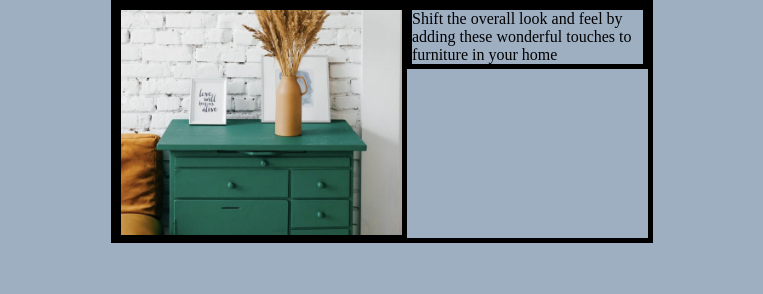
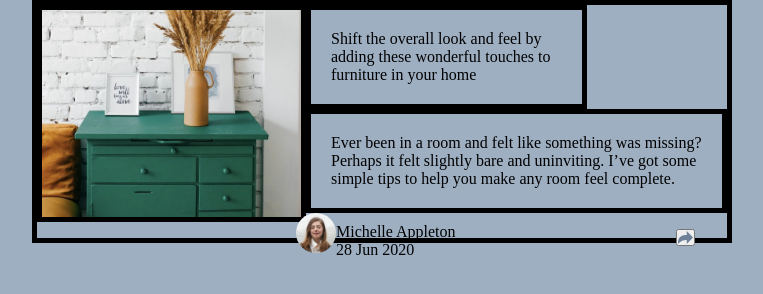
Before and after one commit to FrancisoRocha/article-preview-component, a plain HTML site: page index.html in a window 1280 px wide. Shown: the whole page, without its empty margins (258-1021 px from the left). Drawn offline with Linux system fonts and the light colour scheme.

Commit message:
second commit

```diff
--- a/index.html
+++ b/index.html
@@ -27,6 +27,18 @@
         Shift the overall look and feel by adding these wonderful
         touches to furniture in your home
       </p>
+
+      <p class="text-2">
+        Ever been in a room and felt like something was missing? Perhaps
+        it felt slightly bare and uninviting. I’ve got some simple tips
+        to help you make any room feel complete.
+      </p>
+
+      <img src="./images/avatar-michelle.jpg" alt="foto de michalle" class="foto">
+      <p class="name">Michelle Appleton</p>
+      <p class="data">28 Jun 2020</p>
+      <button type="submit" class="btn"><img src="./images/icon-share.svg" alt="icono share" class="btn_icon"></button>
+
     </div>
   </div>
   <script src="main.js"></script>
--- a/style.css
+++ b/style.css
@@ -19,7 +19,7 @@ body{
     background-color: var(--color-text-date);
 }
 .container{
-    width: 532px;
+    width: 690px;
     height: 233px;
     display: flex;
     margin: 0px auto;
@@ -33,7 +33,34 @@ body{
     border: 5px solid #000;
 }
 .card_conte .text{
+    display: flex;
     width: 231px;
+    padding: 20px;
     margin-left: 10px;
     border: 5px solid #000;
 }
+.card_conte .text-2{
+    width: 371px;
+    padding: 20px;
+    margin-left: 10px;
+    border: 5px solid #000;
+}
+.card_conte .foto{
+    display: flex;
+    width: 40px;
+    border-radius: 50%;
+}
+.card_conte .name{
+    display: flex;
+    margin-top: -30px;
+    margin-left: 40px;
+}
+.card_conte .data{
+    display: flex;
+    margin-left: 40px;
+}
+.card_conte .btn{
+    display: flex;
+    margin-top: -30px;
+    margin-left: 380px;
+}
```
